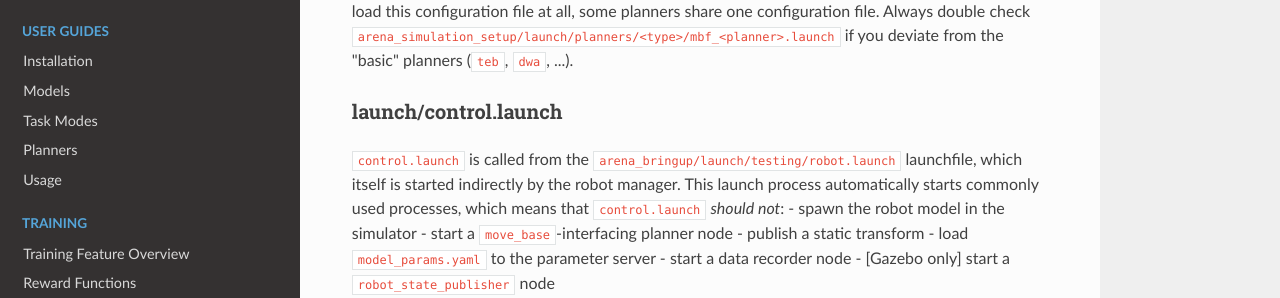
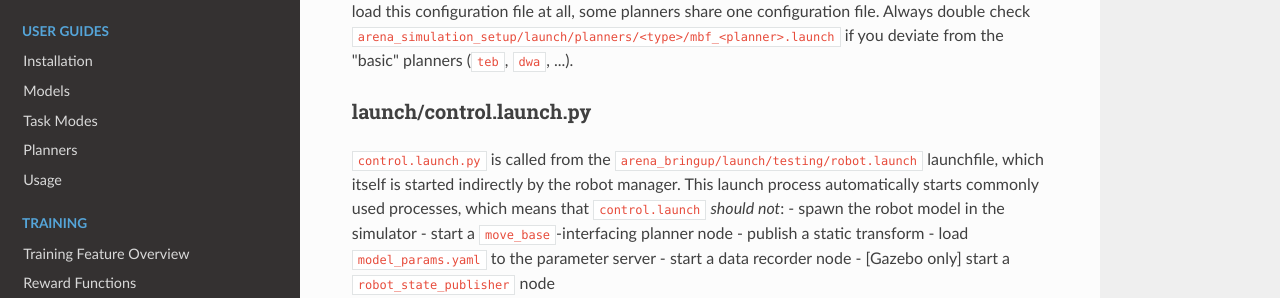
Before and after one commit to Arena-Rosnav/.github, an MkDocs documentation site: the page built from docs/user_guides/models/robot.md, in a window 1280 px wide and 900 px high, scrolled down 565 px. Shown: the part 162-460 px from the top of the window. Built offline with MkDocs 1.6.1, drawn with Linux system fonts in a browser that asks for light colours; nearby versions of some CDN libraries; comment, search, counter and statistics services are not loaded.

```diff
--- a/docs/user_guides/models/robot.md
+++ b/docs/user_guides/models/robot.md
@@ -25,9 +25,9 @@ These files are the bare necessity, they can (and for cleanliness should) be spl
 The `costmaps` folder contains at least the two required costmap configurations (local/global) which are loaded directly to the parameter server to be used by `costmap_2d`.
 Additionaly, planner-dependent configurations can and should be defined in its respective `<planner>_local_planner_params.yaml` (e.g. `teb_local_planner_params.yaml`). Some planners don't load this configuration file at all, some planners share one configuration file. Always double check `arena_simulation_setup/launch/planners/<type>/mbf_<planner>.launch` if you deviate from the "basic" planners (`teb`, `dwa`, ...).
 
-### launch/control.launch
+### launch/control.launch.py
 
-`control.launch` is called from the `arena_bringup/launch/testing/robot.launch` launchfile, which itself is started indirectly by the robot manager. This launch process automatically starts commonly used processes, which means that `control.launch` _should not_:
+`control.launch.py` is called from the `arena_bringup/launch/testing/robot.launch` launchfile, which itself is started indirectly by the robot manager. This launch process automatically starts commonly used processes, which means that `control.launch` _should not_:
 - spawn the robot model in the simulator
 - start a `move_base`-interfacing planner node
 - publish a static transform
```
